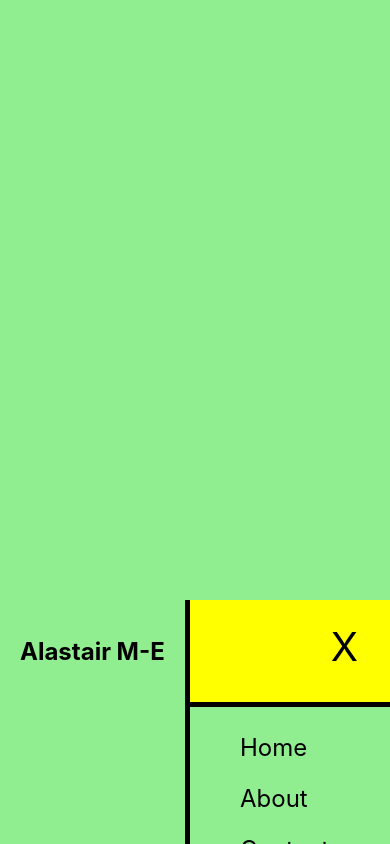
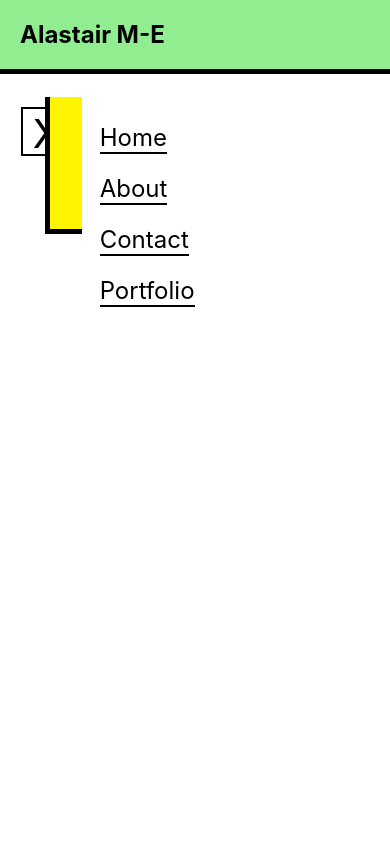
Before and after one commit to AlastairM-E/web3, a React app: page / in a window 390 px wide. Both pictures are taken after a click on the element "|||". Shown: the top 844 px of the page. Built offline with nearby package versions, Linux system fonts and the light colour scheme; the HTML template or start-up script is replaced by a standard one.

Commit message:
trying to make the mobileMenu slide in. This will be a bit fiddly. I need to make sure I check it constantly passes teh test to avoid what happened last time

```diff
--- a/src/App.css
+++ b/src/App.css
@@ -4,6 +4,14 @@ body {
   margin: 0px 0px 0px 0px;
   padding: 0px 0px 0px 0px;
   color: white;
-    background: white
+  background: white;
   /*linear-gradient(to top left, rgba(70,256,100,1) 0%, rgba(70,256,160,1) 100%) : rgba(230,256,180,0.8)*/;
 }
+
+#root {
+  display: grid;
+  grid-template-columns: repeat(12, 1fr);
+  grid-template-rows: repeat(12, 1fr);
+  width: 100%;
+  height: 100%;
+}
--- a/src/App.tsx
+++ b/src/App.tsx
@@ -2,22 +2,7 @@
 import React from 'react';
 
 // Components
-import styled from 'styled-components';
 import { Navbar } from './components/index';
-
-// Global styles from App.scss and styled from styledComponents
-
-/* App Background styles: */
-// - Provides a 12 column and row grid layout with a 10px grid gap that spans all of the page.
-// - It is encased in a div.
-const AppBackground = styled.div`
-  display: grid;
-  grid-template-columns: repeat(12, 1fr);
-  grid-template-rows: repeat(12, 1fr);
-  grid-gap: 10px;
-  height: 100%;
-  width: 100%;
-`;
 
 /* COMPONENT */
 function App() {
@@ -25,9 +10,7 @@ function App() {
   // - Reducer the App background with a data-testid of "App".
   // - Returns a Navbar with the title of Alastair M-E
   return (
-    <AppBackground className="App" data-testid="App">
-      <Navbar title="Alastair M-E" />
-    </AppBackground>
+    <Navbar title="Alastair M-E" />
   );
 }
 
--- a/src/components/MobileMenu/MobileMenu.tsx
+++ b/src/components/MobileMenu/MobileMenu.tsx
@@ -1,5 +1,6 @@
 /* IMPORTS */
 import React, { useState, Fragment } from 'react';
+import ReactDOM from 'react-dom';
 import styled, { keyframes } from 'styled-components';
 
 
@@ -7,6 +8,27 @@ import styled, { keyframes } from 'styled-components';
 interface mobileMenuProperties {
   SideMenuNav: any;
 }
+
+/* ANIMATION */
+const slide = keyframes`
+  from {
+    position:absolute;
+    top:0%;
+    left:0%;
+    width: 8.333333333333%;
+    height: 16.66666666666%;
+    background: yellow;
+  }
+
+  to {
+    position:absolute;
+    top:100%;
+    left:100%;
+    width: 8.333333333333%;
+    height: 8.333333333333%;
+    background: orange;
+  }
+`;
 
 /* STYLES */
 const StyledSandwichMenu = styled.span`
@@ -30,12 +52,11 @@ const StyledSideMenu = styled.span`
   display:none;
   @media screen and (max-width: 670px) {
     display:inline-block;
-    background: lightgreen;
-    width: 200px;
-    height: 100px;
+    background: white;
+    grid-row: 3/13;
+    grid-column: 9/13;
     border-left: 5px solid black;
-    padding: 0px 0px 602px 0px;
-    margin-top: 600px;
+    animation: ${slide} 10s ease-in;
   }
 `;
 const StyledSideMenuNav = styled.ul`
@@ -46,12 +67,17 @@ const StyledSideMenuNav = styled.ul`
 `;
 
 const StyledMenuButtonDivider = styled.span`
-  display: flex;
-  justify-content : flex-end;
-  border-bottom: 5px solid black;
-  padding: 10px;
-  height: 81.5px;
-  background: yellow;
+  display: none;
+  @media screen and (max-width: 670px) {
+    display: flex;
+    justify-content: flex-end;
+    border-left: 5px solid black;
+    border-bottom: 5px solid black;
+    grid-column: 9/13;
+    grid-row: 1/3;
+    background: white;
+    animation: ${slide} 10s ease-in;
+  }
 `;
 
 const StyledCloseMenuButton = styled.span`
@@ -59,10 +85,11 @@ const StyledCloseMenuButton = styled.span`
   margin: 10px;
   font-size:2.5em;
   padding: 0px 10px 5px;
-  border: 2.5px solid yellow;
+  border: 2.5px solid black;
   :hover {
-    border: 2.5px solid black;
+    border: 2.5px solid lightgreen;
   }
+  color:black;
   cursor: pointer;
 `;
 
@@ -76,6 +103,21 @@ function MobileMenu({ SideMenuNav }: mobileMenuProperties) {
   /* EVENT LISTENERS */
   // Create a toggleSideMenu function in order for the Side Menu to be toggled off and on.
   const toggleSideMenu = () => setIsSandwichMenuClicked(!isSandwichMenuClicked);
+
+  function SideMenu() {
+    return isSandwichMenuClicked
+      ? ReactDOM.createPortal(
+        <>
+          <StyledMenuButtonDivider>
+            <StyledCloseMenuButton onClick={toggleSideMenu} data-testid="CloseMenuButton">X</StyledCloseMenuButton>
+          </StyledMenuButtonDivider>
+          <StyledSideMenu data-testid="SideMenu">
+            <StyledSideMenuNav data-testid="SideMenuNav">{SideMenuNav}</StyledSideMenuNav>
+          </StyledSideMenu>
+        </>,
+        document.getElementById('root'),
+      ) : null;
+  }
 
   /* RENDER */
   // Create a SandwichMenu Component that will return a SandwichMenu with a data-testid of
@@ -92,15 +134,7 @@ function MobileMenu({ SideMenuNav }: mobileMenuProperties) {
       >
         |||
       </StyledSandwichMenu>
-      {isSandwichMenuClicked
-        ? (
-          <StyledSideMenu data-testid="SideMenu">
-            <StyledMenuButtonDivider>
-              <StyledCloseMenuButton onClick={toggleSideMenu} data-testid="CloseMenuButton">X</StyledCloseMenuButton>
-            </StyledMenuButtonDivider>
-            <StyledSideMenuNav data-testid="SideMenuNav">{SideMenuNav}</StyledSideMenuNav>
-          </StyledSideMenu>
-        ) : null}
+      <SideMenu />
     </>
   );
 }
--- a/src/components/Navbar/Navbar.tsx
+++ b/src/components/Navbar/Navbar.tsx
@@ -45,9 +45,11 @@ const PageLink = styled.a`
     text-decoration: none;
     color: black;
     font-size:1.5em;
-    border-bottom: 2.5px solid lightgreen;
-    :hover {
-        border-bottom: 2.5px solid black;
+    @media screen and (max-width: 670px) {
+      border-bottom: 2.5px solid black;
+      :hover {
+        border-bottom: 2.5px solid lightgreen;
+      }
     }
 `;
 
--- a/tsconfig.json
+++ b/tsconfig.json
@@ -7,5 +7,8 @@
     "jsx": "react",
     "allowJs": true,
     "allowSyntheticDefaultImports": true
-  }
+  },
+  "include": [
+    "src/**/*"
+  ],
 }
```
Also changed, not shown: package.json (line endings or trailing spaces), 2 other files (tests, documents, lock files or other folders). Lines whose indentation alone changed are shown as unchanged.
